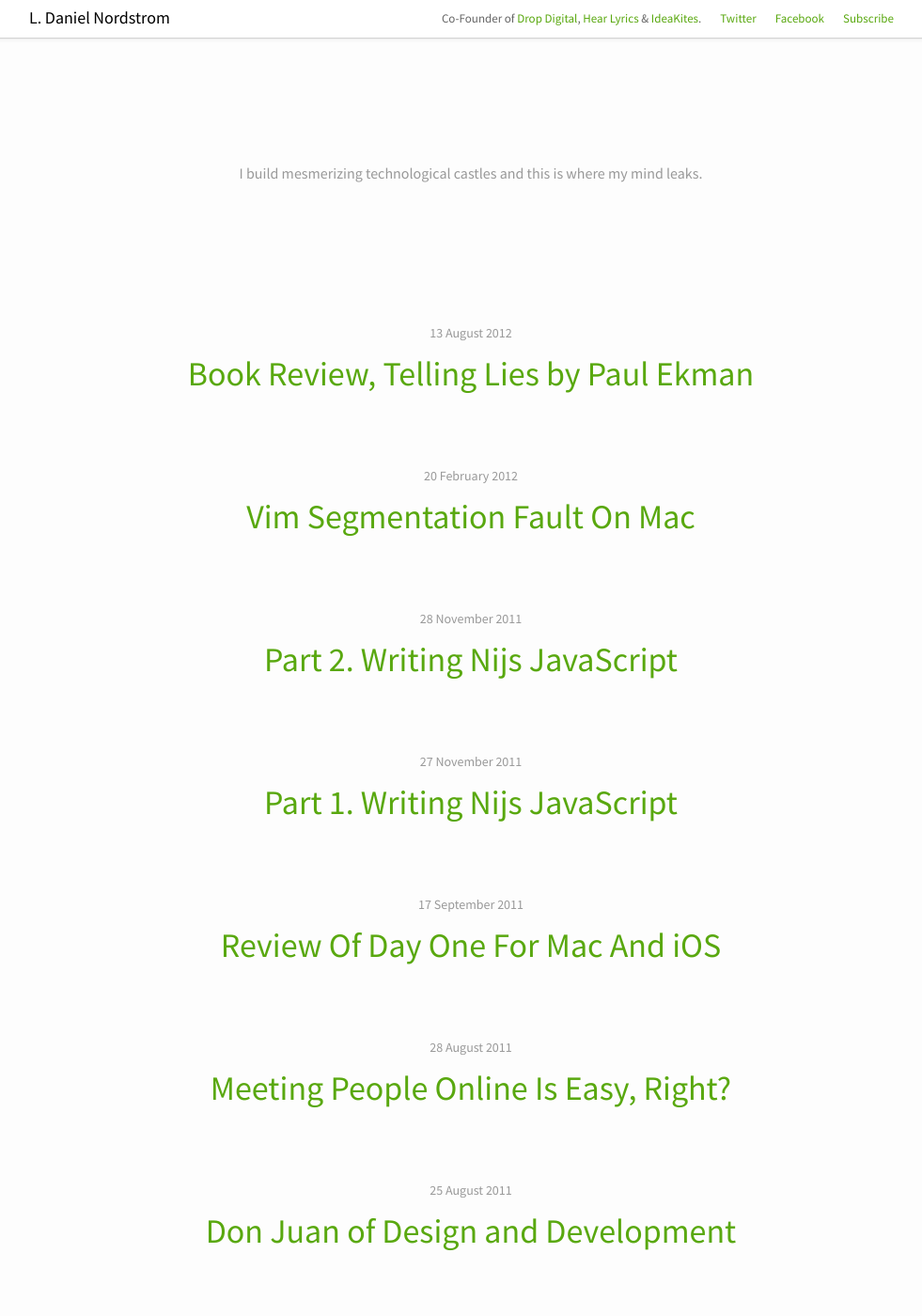
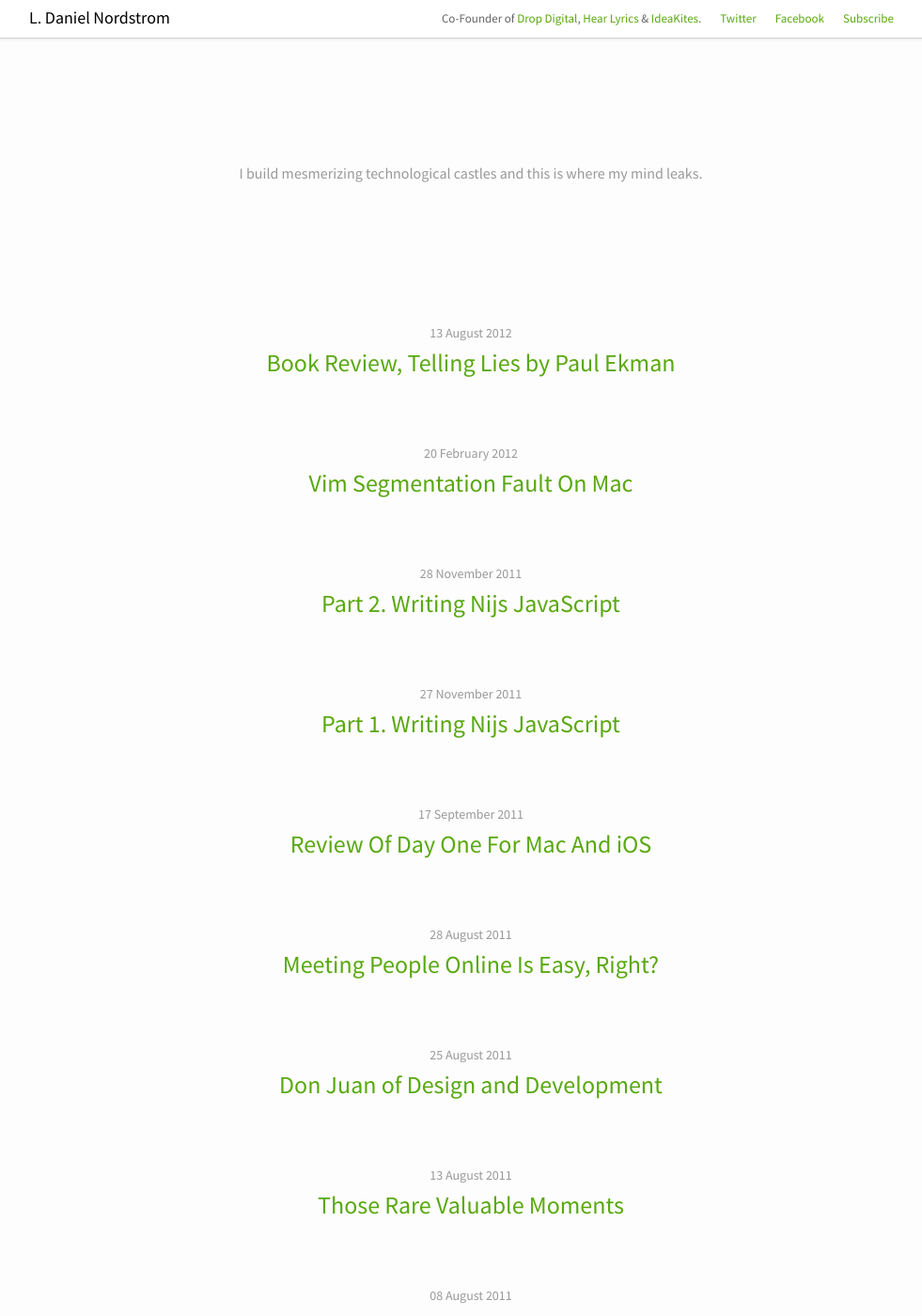
Before and after one commit to dnordstrom/mrnordstrom.com, a Jekyll site: the page built from index.html, in a window 1280 px wide and 1400 px high. Shown: the whole window at 94% size, without its empty margins (139-1120 px from the left). Built offline with Jekyll 4.4.1, drawn with Linux system fonts in a browser that asks for light colours; nearby versions of some CDN libraries; Markdown is read by kramdown in place of the engine named in the settings.

Commit message:
Improving design, adding Google Analytics and subscription.

```diff
--- a/css/global.css
+++ b/css/global.css
@@ -184,6 +184,8 @@
 }
 
 article h1 {
+  font-size: 26px;
+  line-height: 16px;
   text-align: center;
   margin-bottom: 64px;
 }
```
